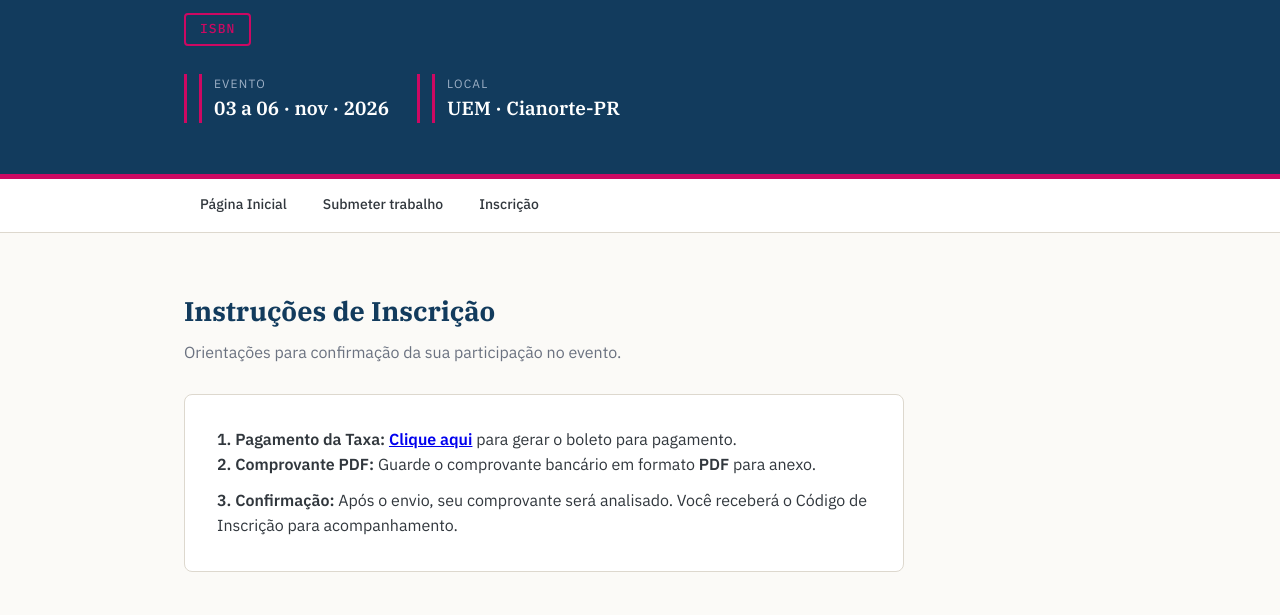
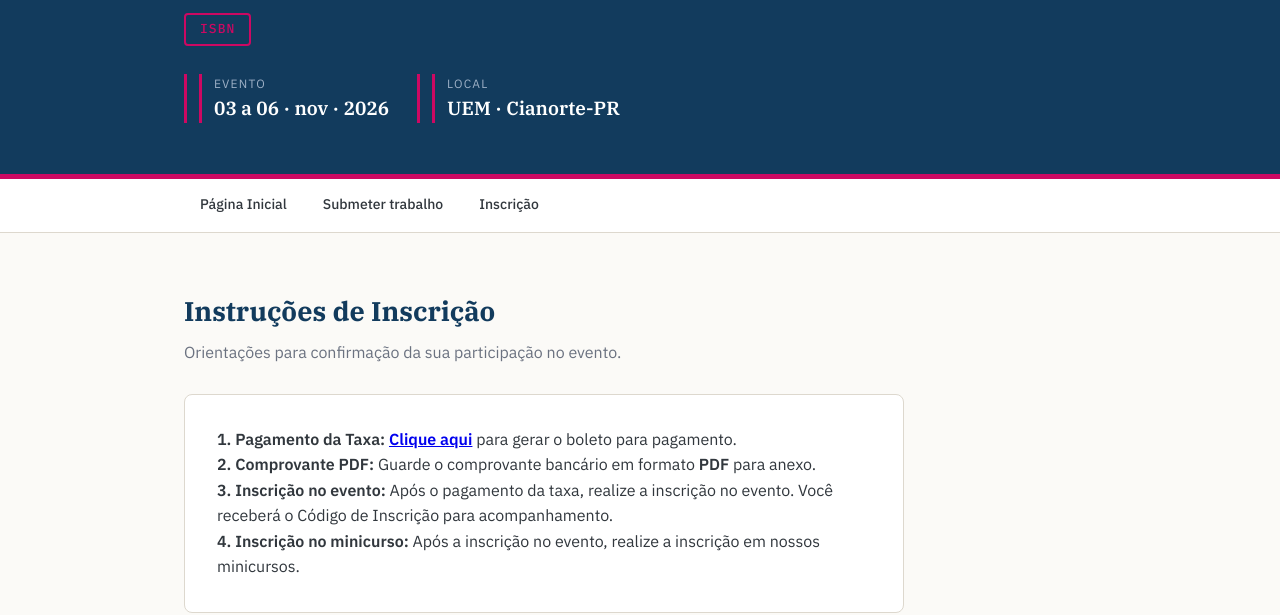
Before and after one commit to semanadocontador/32SemanadoContadordeCianorte, a plain HTML site: page registro.html in a window 1280 px wide. Shown: the part 212-827 px from the top of the page. Drawn offline with Linux system fonts and the light colour scheme.

Commit message:
Alteração nas instruções de inscrição.

```diff
--- a/registro.html
+++ b/registro.html
@@ -482,8 +482,10 @@
         </p>
         <p><strong>2. Comprovante PDF:</strong> Guarde o comprovante bancário em formato <strong>PDF</strong> para
           anexo.</p>
-        <p style="margin-top:10px"><strong>3. Confirmação:</strong> Após o envio, seu comprovante será analisado. Você
-          receberá o Código de Inscrição para acompanhamento.</p>
+        <!-- <p style="margin-top:10px"><strong>3. Confirmação:</strong> Após o envio, seu comprovante será analisado. Você
+          receberá o Código de Inscrição para acompanhamento.</p> -->
+          <p><strong>3. Inscrição no evento: </strong> Após o pagamento da taxa, realize a inscrição no evento. Você receberá o Código de Inscrição para acompanhamento.</p>
+        <p><strong>4. Inscrição no minicurso:</strong> Após a inscrição no evento, realize a inscrição em nossos minicursos.</p>
       </div>
     </div>
   </section>
```
